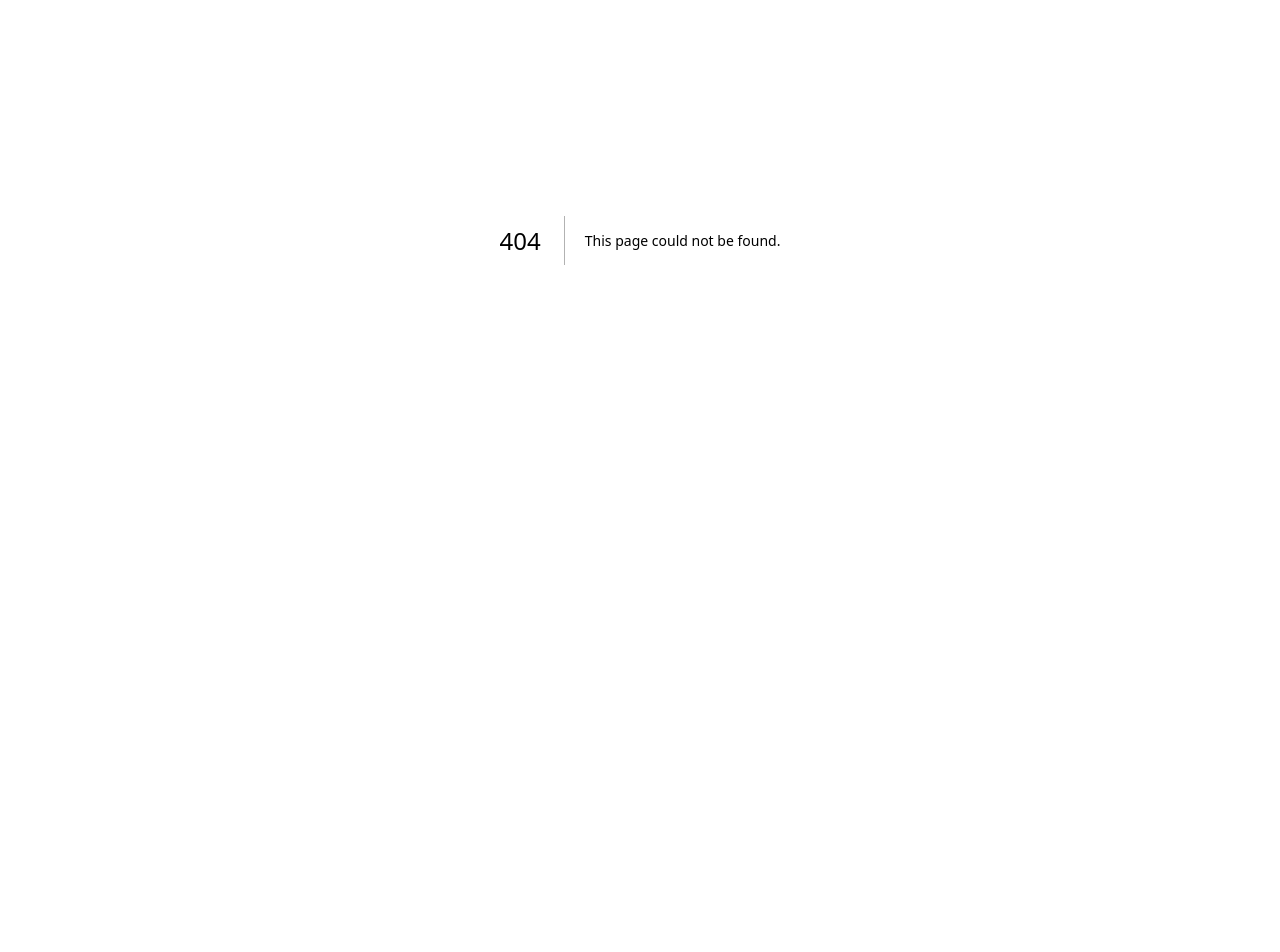
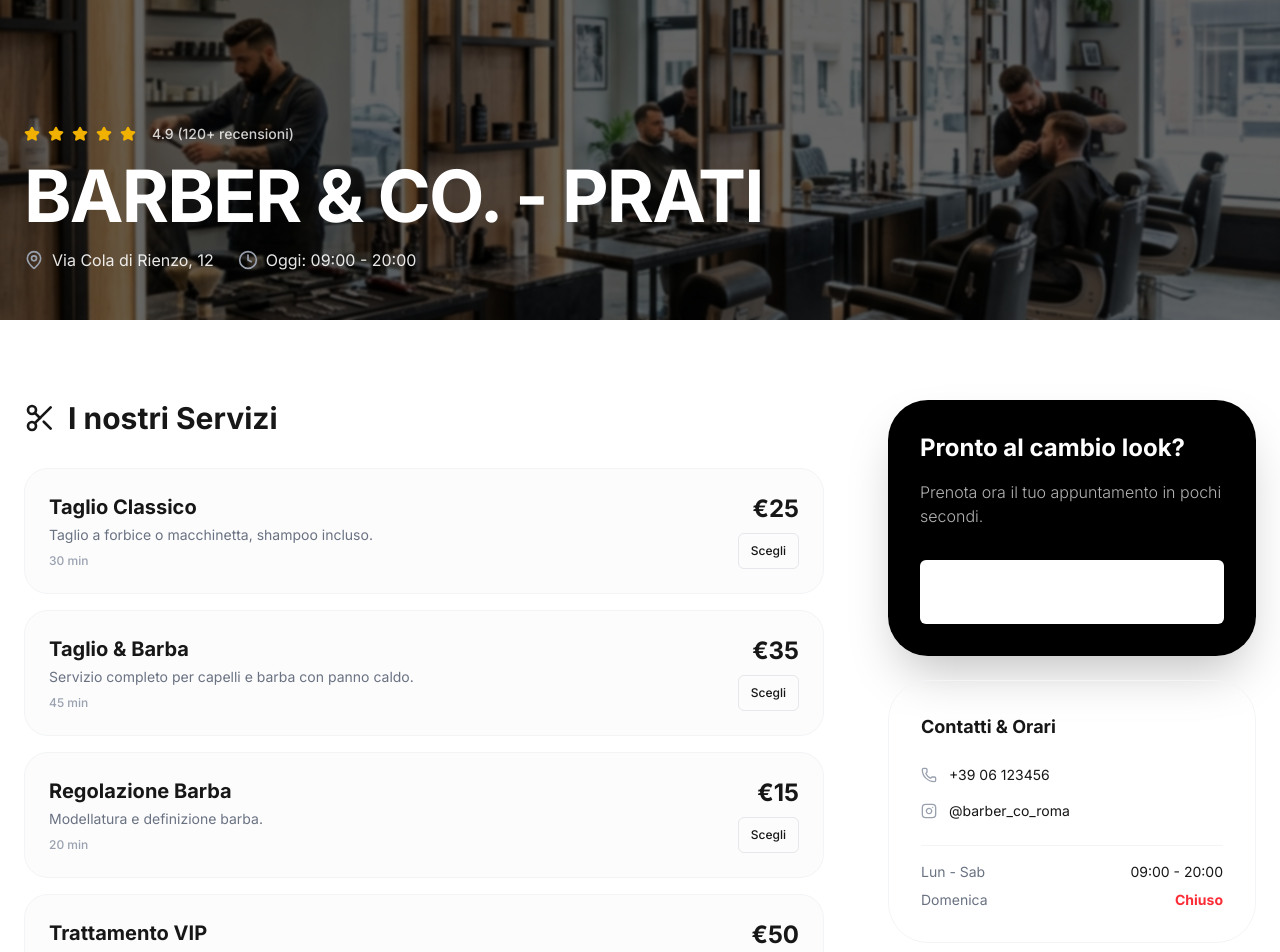
Before and after one commit to fabrizio94tr/BarberShop, a Next.js app: page /location/1 in a window 1280 px wide. Before the commit this address had no page. Shown: the part 160-1112 px from the top of the page. Before the commit the page ends 800 px from the top, so only its background shows below. Built offline with nearby package versions, Linux system fonts and the light colour scheme; no server answers.

Commit message:
SEO: Implementati slug leggibili per le pagine delle sedi

```diff
--- /dev/null
+++ b/src/app/location/[slug]/page.tsx
@@ -0,0 +1,181 @@
+import { createClient } from '@/utils/supabase/server'
+import Link from 'next/link'
+import { Button } from '@/components/ui/Button'
+import { MapPin, Clock, Scissors, User, ArrowRight, ChevronLeft, Star, Phone, Instagram } from 'lucide-react'
+
+const DUMMY_LOCATIONS = [
+  { id: '1', slug: 'prati', name: 'Barber & Co. - Prati', address: 'Via Cola di Rienzo, 12', image: '/shop_1.png', phone: '+39 06 123456', hours: '09:00 - 20:00' },
+  { id: '2', slug: 'trastevere', name: 'Barber & Co. - Trastevere', address: 'Piazza Trilussa, 5', image: '/shop_2.png', phone: '+39 06 654321', hours: '10:00 - 21:00' },
+  { id: '3', slug: 'parioli', name: 'Barber & Co. - Parioli', address: 'Viale dei Parioli, 44', image: '/shop_3.png', phone: '+39 06 112233', hours: '09:00 - 20:00' },
+  { id: '4', slug: 'eur', name: 'Barber & Co. - EUR', address: 'Viale Europa, 110', image: '/shop_1.png', phone: '+39 06 445566', hours: '09:00 - 20:00' },
+  { id: '5', slug: 'centro', name: 'Barber & Co. - Centro Storico', address: 'Via del Corso, 200', image: '/shop_2.png', phone: '+39 06 778899', hours: '10:00 - 21:00' },
+  { id: '6', slug: 'testaccio', name: 'Barber & Co. - Testaccio', address: 'Via Galvani, 3', image: '/shop_3.png', phone: '+39 06 001122', hours: '09:00 - 20:00' },
+]
+
+const DUMMY_SERVICES = [
+  { id: '1', name: 'Taglio Classico', duration: '30 min', price: '25', desc: 'Taglio a forbice o macchinetta, shampoo incluso.' },
+  { id: '2', name: 'Taglio & Barba', duration: '45 min', price: '35', desc: 'Servizio completo per capelli e barba con panno caldo.' },
+  { id: '3', name: 'Regolazione Barba', duration: '20 min', price: '15', desc: 'Modellatura e definizione barba.' },
+  { id: '4', name: 'Trattamento VIP', duration: '60 min', price: '50', desc: 'Taglio, barba, scrub viso e massaggio relax.' },
+]
+
+const DUMMY_BARBERS = [
+  { name: 'Marco', role: 'Senior Barber', img: '/barber1.png' },
+  { name: 'Davide', role: 'Master Stylist', img: '/barber2.png' },
+  { name: 'Luca', role: 'Barber', img: '/barber3.png' },
+]
+
+export default async function LocationPage({
+  params,
+}: {
+  params: Promise<{ slug: string }>
+}) {
+  const { slug } = await params
+  const supabase = await createClient()
+
+  const { data: { user } } = await supabase.auth.getUser()
+
+  // In produzione: fetch data from Supabase based on SLUG
+  const location = DUMMY_LOCATIONS.find(l => l.slug === slug) || DUMMY_LOCATIONS[0]
+
+  return (
+    <main className="min-h-screen bg-white dark:bg-[#0a0a0a]">
+      {/* Hero Section */}
+      <div className="relative h-[60vh] min-h-[400px] w-full overflow-hidden">
+        <div
+          className="absolute inset-0 bg-cover bg-center"
+          style={{ backgroundImage: `url(${location.image})` }}
+        />
+        <div className="absolute inset-0 bg-black/60 backdrop-blur-[1px]" />
+
+        <div className="relative z-10 h-full max-w-7xl mx-auto px-6 flex flex-col justify-between py-12">
+          <Link href="/" className="inline-flex items-center text-white/80 hover:text-white transition-colors group">
+            <ChevronLeft className="w-5 h-5 mr-1 group-hover:-translate-x-1 transition-transform" />
+            Torna alle sedi
+          </Link>
+
+          <div className="space-y-4">
+            <div className="flex items-center gap-2 text-white/80">
+              <Star className="w-4 h-4 fill-yellow-500 text-yellow-500" />
+              <Star className="w-4 h-4 fill-yellow-500 text-yellow-500" />
+              <Star className="w-4 h-4 fill-yellow-500 text-yellow-500" />
+              <Star className="w-4 h-4 fill-yellow-500 text-yellow-500" />
+              <Star className="w-4 h-4 fill-yellow-500 text-yellow-500" />
+              <span className="text-sm font-medium ml-2">4.9 (120+ recensioni)</span>
+            </div>
+            <h1 className="text-5xl md:text-7xl font-bold tracking-tight text-white uppercase">{location.name}</h1>
+            <div className="flex flex-wrap gap-6 text-white/90">
+              <div className="flex items-center gap-2">
+                <MapPin className="w-5 h-5 text-gray-400" />
+                <span>{location.address}</span>
+              </div>
+              <div className="flex items-center gap-2">
+                <Clock className="w-5 h-5 text-gray-400" />
+                <span>Oggi: {location.hours}</span>
+              </div>
+            </div>
+          </div>
+        </div>
+      </div>
+
+      {/* Content Section */}
+      <div className="max-w-7xl mx-auto px-6 py-20">
+        <div className="grid grid-cols-1 lg:grid-cols-3 gap-16">
+
+          {/* Main Info (Services) */}
+          <div className="lg:col-span-2 space-y-12">
+            <div>
+              <h2 className="text-3xl font-bold mb-8 flex items-center gap-3">
+                <Scissors className="w-8 h-8" />
+                I nostri Servizi
+              </h2>
+              <div className="grid grid-cols-1 gap-4">
+                {DUMMY_SERVICES.map(service => (
+                  <div key={service.id} className="group p-6 rounded-3xl border border-gray-100 dark:border-gray-800 hover:border-black dark:hover:border-white transition-all bg-gray-50/50 dark:bg-gray-900/20 flex justify-between items-center">
+                    <div className="space-y-1">
+                      <h3 className="text-xl font-bold">{service.name}</h3>
+                      <p className="text-gray-500 text-sm max-w-md">{service.desc}</p>
+                      <span className="text-xs text-gray-400 font-medium block pt-1">{service.duration}</span>
+                    </div>
+                    <div className="text-right">
+                      <span className="text-2xl font-bold block mb-2">€{service.price}</span>
+                      <Link href={user ? `/book/${location.id}` : '/login'}>
+                        <Button size="sm" variant="outline" className="rounded-full group-hover:bg-black group-hover:text-white dark:group-hover:bg-white dark:group-hover:text-black transition-colors">
+                          Scegli
+                        </Button>
+                      </Link>
+                    </div>
+                  </div>
+                ))}
+              </div>
+            </div>
+
+            <div>
+              <h2 className="text-3xl font-bold mb-8 flex items-center gap-3">
+                <User className="w-8 h-8" />
+                Il nostro Staff
+              </h2>
+              <div className="grid grid-cols-1 sm:grid-cols-3 gap-6">
+                {DUMMY_BARBERS.map(barber => (
+                  <div key={barber.name} className="space-y-4">
+                    <div className="aspect-[4/5] bg-gray-100 dark:bg-gray-900 rounded-3xl overflow-hidden grayscale hover:grayscale-0 transition-all duration-500">
+                      {/* Placeholder per foto staff */}
+                      <div className="w-full h-full flex items-center justify-center text-gray-400 font-bold text-4xl">
+                        {barber.name.charAt(0)}
+                      </div>
+                    </div>
+                    <div>
+                      <h3 className="font-bold text-lg">{barber.name}</h3>
+                      <p className="text-sm text-gray-500">{barber.role}</p>
+                    </div>
+                  </div>
+                ))}
+              </div>
+            </div>
+          </div>
+
+          {/* Sidebar (CTA & Info) */}
+          <div className="space-y-8">
+            <div className="sticky top-24 space-y-6">
+              <div className="bg-black text-white dark:bg-white dark:text-black p-8 rounded-[2.5rem] shadow-2xl">
+                <h3 className="text-2xl font-bold mb-4">Pronto al cambio look?</h3>
+                <p className="text-white/70 dark:text-black/70 mb-8 font-light">Prenota ora il tuo appuntamento in pochi secondi.</p>
+                <Link href={user ? `/book/${location.id}` : '/login'}>
+                  <Button className="w-full h-16 rounded-2xl bg-white text-black hover:bg-gray-200 dark:bg-black dark:text-white dark:hover:bg-gray-800 transition-all font-bold text-lg flex justify-between px-8">
+                    Prenota Ora
+                    <ArrowRight className="w-5 h-5" />
+                  </Button>
+                </Link>
+              </div>
+
+              <div className="p-8 border border-gray-100 dark:border-gray-800 rounded-[2.5rem] space-y-6">
+                <h3 className="font-bold text-lg">Contatti & Orari</h3>
+                <div className="space-y-4">
+                  <div className="flex items-center gap-3 text-sm">
+                    <Phone className="w-4 h-4 text-gray-400" />
+                    <span>{location.phone}</span>
+                  </div>
+                  <div className="flex items-center gap-3 text-sm">
+                    <Instagram className="w-4 h-4 text-gray-400" />
+                    <span className="hover:underline cursor-pointer">@barber_co_roma</span>
+                  </div>
+                </div>
+                <div className="pt-4 border-t border-gray-100 dark:border-gray-800 space-y-2">
+                  <div className="flex justify-between text-sm">
+                    <span className="text-gray-500">Lun - Sab</span>
+                    <span>{location.hours}</span>
+                  </div>
+                  <div className="flex justify-between text-sm">
+                    <span className="text-gray-500">Domenica</span>
+                    <span className="font-bold text-red-500">Chiuso</span>
+                  </div>
+                </div>
+              </div>
+            </div>
+          </div>
+
+        </div>
+      </div>
+    </main>
+  )
+}
--- a/src/app/page.tsx
+++ b/src/app/page.tsx
@@ -5,12 +5,12 @@ import { logout } from '@/app/login/actions'
 import { Scissors, MapPin, ArrowRight } from 'lucide-react'
 
 const DUMMY_LOCATIONS = [
-  { id: '1', name: 'Barber & Co. - Prati', address: 'Via Cola di Rienzo, 12', price: 'da €25', image: '/shop_1.png' },
-  { id: '2', name: 'Barber & Co. - Trastevere', address: 'Piazza Trilussa, 5', price: 'da €30', image: '/shop_2.png' },
-  { id: '3', name: 'Barber & Co. - Parioli', address: 'Viale dei Parioli, 44', price: 'da €35', image: '/shop_3.png' },
-  { id: '4', name: 'Barber & Co. - EUR', address: 'Viale Europa, 110', price: 'da €25', image: '/shop_1.png' },
-  { id: '5', name: 'Barber & Co. - Centro Storico', address: 'Via del Corso, 200', price: 'da €40', image: '/shop_2.png' },
-  { id: '6', name: 'Barber & Co. - Testaccio', address: 'Via Galvani, 3', price: 'da €20', image: '/shop_3.png' },
+  { id: '1', slug: 'prati', name: 'Barber & Co. - Prati', address: 'Via Cola di Rienzo, 12', price: 'da €25', image: '/shop_1.png' },
+  { id: '2', slug: 'trastevere', name: 'Barber & Co. - Trastevere', address: 'Piazza Trilussa, 5', price: 'da €30', image: '/shop_2.png' },
+  { id: '3', slug: 'parioli', name: 'Barber & Co. - Parioli', address: 'Viale dei Parioli, 44', price: 'da €35', image: '/shop_3.png' },
+  { id: '4', slug: 'eur', name: 'Barber & Co. - EUR', address: 'Viale Europa, 110', price: 'da €25', image: '/shop_1.png' },
+  { id: '5', slug: 'centro', name: 'Barber & Co. - Centro Storico', address: 'Via del Corso, 200', price: 'da €40', image: '/shop_2.png' },
+  { id: '6', slug: 'testaccio', name: 'Barber & Co. - Testaccio', address: 'Via Galvani, 3', price: 'da €20', image: '/shop_3.png' },
 ]
 
 export default async function Home() {
@@ -39,7 +39,7 @@ export default async function Home() {
         className="absolute inset-0 z-0 bg-cover bg-center bg-no-repeat"
         style={{ backgroundImage: 'url(/hero_bg.png)' }}
       />
-      <div className="absolute inset-0 z-0 bg-black/80 backdrop-blur-[2px]" /> {/* Overlay scuro per leggibilità */}
+      <div className="absolute inset-0 z-0 bg-black/80 backdrop-blur-[2px]" />
 
       <div className="z-10 max-w-6xl w-full flex flex-col gap-12">
         <nav className="flex justify-between items-center">
@@ -47,7 +47,7 @@ export default async function Home() {
             <div className="bg-white text-black p-2 rounded-full">
               <Scissors className="h-5 w-5" />
             </div>
-            <span className="font-bold tracking-widest text-xl">BARBER & CO.</span>
+            <span className="font-bold tracking-widest text-xl uppercase">BARBER & CO.</span>
           </div>
           <div className="flex items-center gap-4">
             {user ? (
@@ -75,7 +75,7 @@ export default async function Home() {
 
         <div className="flex flex-col gap-8 mt-12 md:mt-24">
           <div className="space-y-6">
-            <h1 className="text-5xl md:text-7xl lg:text-[5.5rem] font-bold tracking-tighter max-w-4xl leading-[0.9] text-white">
+            <h1 className="text-5xl md:text-7xl lg:text-[5.5rem] font-bold tracking-tighter max-w-4xl leading-[0.9] text-white uppercase">
               {user ? `Ciao, ${user.user_metadata.full_name?.split(' ')[0] || 'Amico'}` : 'L\'eccellenza del grooming.'}
             </h1>
             <p className="text-xl text-gray-300 max-w-lg font-light leading-relaxed">
@@ -89,12 +89,10 @@ export default async function Home() {
                 key={loc.id}
                 className="group relative overflow-hidden rounded-[2rem] transition-transform duration-500 hover:-translate-y-2 h-[380px] flex flex-col justify-end ring-1 ring-white/10 hover:ring-white/30"
               >
-                {/* Background Image per la singola card */}
                 <div
                   className="absolute inset-0 bg-cover bg-center z-0 transition-transform duration-1000 group-hover:scale-110"
                   style={{ backgroundImage: `url(${loc.image})` }}
                 />
-                {/* Gradiente nero dal basso per rendere il testo leggibile */}
                 <div className="absolute inset-0 bg-gradient-to-t from-black via-black/50 to-transparent z-10" />
 
                 <div className="relative z-20 p-8 flex flex-col justify-between h-full">
@@ -108,12 +106,12 @@ export default async function Home() {
                   </div>
 
                   <div className="mt-auto">
-                    <h3 className="text-3xl font-bold mb-2 text-white tracking-tight">{loc.name}</h3>
+                    <h3 className="text-3xl font-bold mb-2 text-white tracking-tight uppercase">{loc.name}</h3>
                     <p className="text-sm text-gray-300 mb-8 font-light">{loc.address}</p>
 
-                    <Link href={user ? `/book/${loc.id}` : '/login'}>
+                    <Link href={`/location/${loc.slug}`}>
                       <Button className="w-full justify-between h-14 bg-white/10 backdrop-blur-md border border-white/20 text-white hover:bg-white hover:text-black transition-all group-hover:bg-white group-hover:text-black rounded-xl">
-                        <span className="font-semibold text-base">Prenota ora</span>
+                        <span className="font-semibold text-base">Scopri la sede</span>
                         <ArrowRight className="h-5 w-5 transition-transform group-hover:translate-x-1" />
                       </Button>
                     </Link>
```
